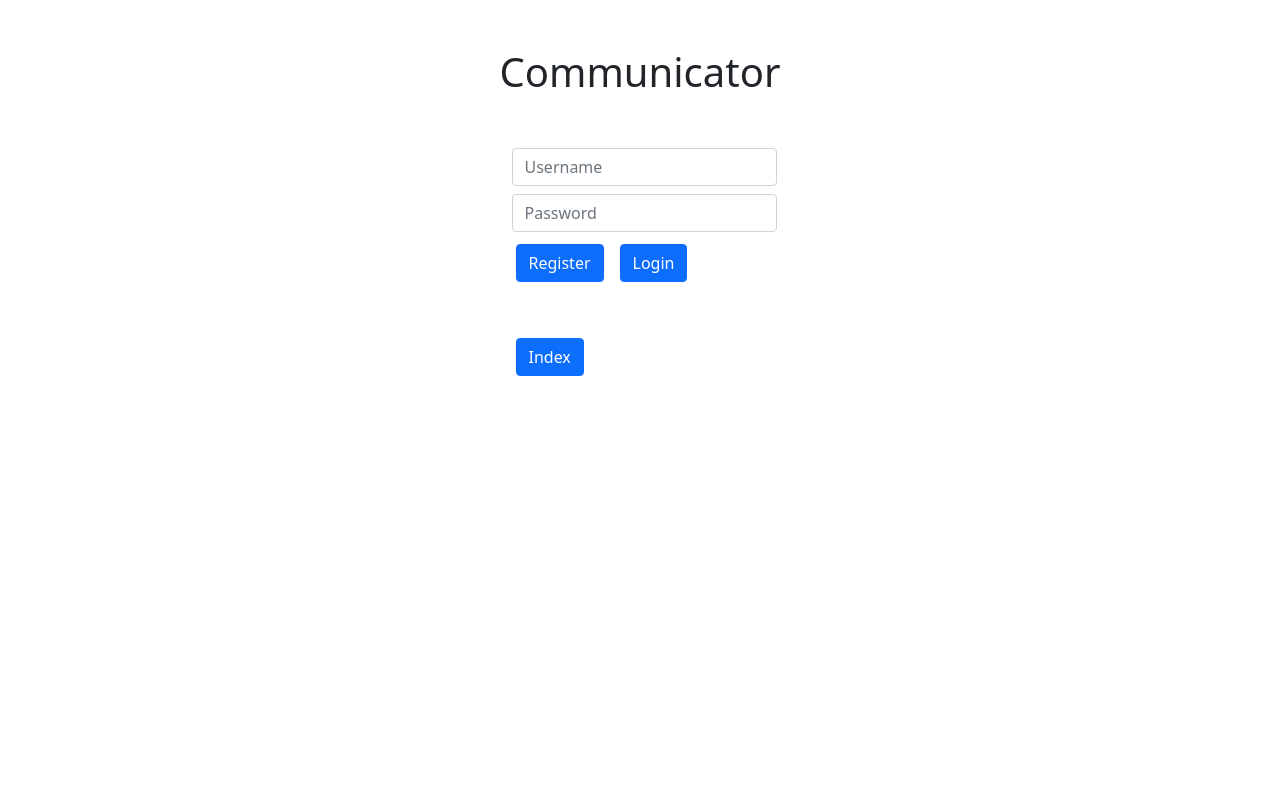
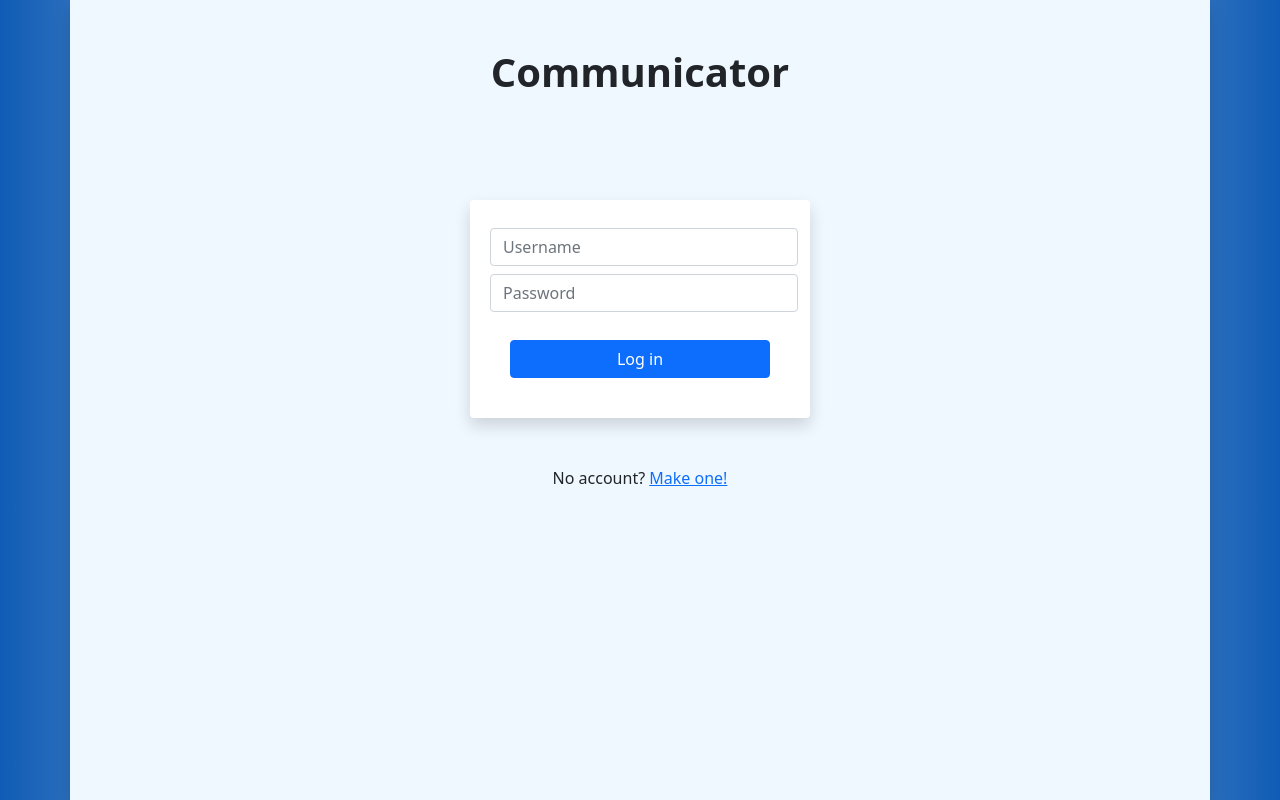
Before and after one commit to leguar0/communicator-project, a plain HTML site: page website/login.html in a window 1280 px wide. Drawn offline with nearby package versions, Linux system fonts and the light colour scheme.

Commit message:
Update login and register page looks.

```diff
--- /dev/null
+++ b/website/css/login.css
@@ -0,0 +1,5 @@
+body{
+    height: 100vh;
+    background: rgb(16,92,181);
+    background: linear-gradient(90deg, rgba(16,92,181,1) 0%, rgba(255,255,255,1) 50%, rgba(16,92,181,1) 100%);
+}
--- a/website/login.html
+++ b/website/login.html
@@ -6,22 +6,30 @@
     <title>Communicator</title>
     <script src="js/nav.js" defer></script>
     <script src="js/login.js" defer></script>
+    <link href="css/login.css" rel="stylesheet">
     <link href="https://cdn.jsdelivr.net/npm/bootstrap@5.0.2/dist/css/bootstrap.min.css" rel="stylesheet" integrity="sha384-EVSTQN3/azprG1Anm3QDgpJLIm9Nao0Yz1ztcQTwFspd3yD65VohhpuuCOmLASjC" crossorigin="anonymous">
 </head>
-<body class="w-100">
-    <h1 class="text-center m-5">Communicator</h1>
-    <div class="d-flex justify-content-center">
+<body class="m-0">
 
+    <div class="container h-100 shadow" style="background-color: aliceblue;">
 
-    <form action="" method="post" id="login-form" class="d-flex flex-column justify-content-center">
+        <div class="row text-center p-5 ">
+            <h1 class="fw-bold">Communicator</h1>
+        </div>
+
+        <div class="row d-flex justify-content-center m-5" >
+            <form action="" method="post" id="login-form" class="col-12 col-sm-8 col-md-6 col-xl-4 d-flex flex-column justify-content-center pt-4 p-3 shadow rounded" style="background-color: white;">
                 <input type="text" name="login" class="form-control m-1" placeholder="Username">
                 <input type="password" name="password" class="form-control m-1" placeholder="Password">
-        <div class="d-flex d-justify-content-center">
-            <a href="register.html"><button type="button" id="nav-register" class="btn btn-primary m-2">Register</button></a>
-            <button type="submit" class="btn btn-primary m-2">Login</button>
+                <button type="submit" class="btn btn-primary m-4">Log in</button>
+            </form>
         </div>
-        <a href="index.html"><button type="button" id="nav-register" class="btn btn-primary m-2 mt-5">Index</button></a>
-    </form>
+
+        <div class="row mt-1">
+            <div class="col-12 text-center">
+                No account? <a href="register.html">Make one!</a>
+            </div>
+        </div>
 
 
     </div>
```
Also changed, not shown: website/register.html (+19 -8 lines). Lines whose indentation alone changed are shown as unchanged.
